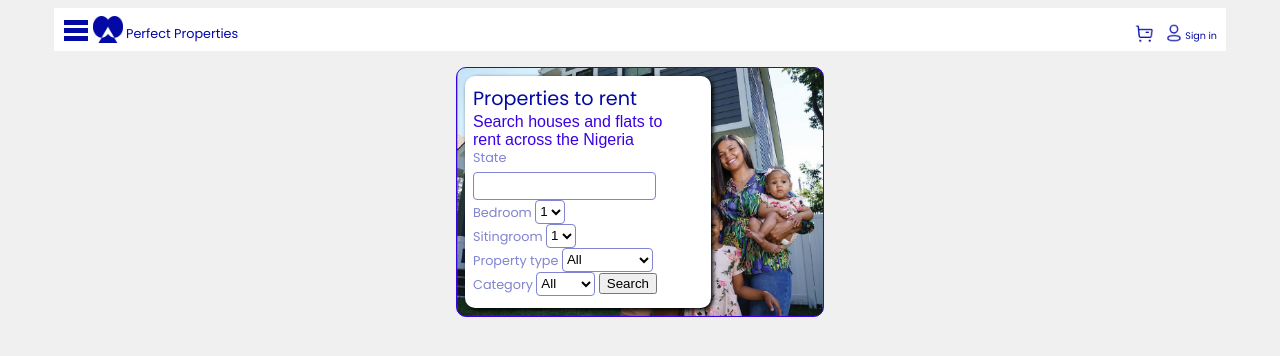
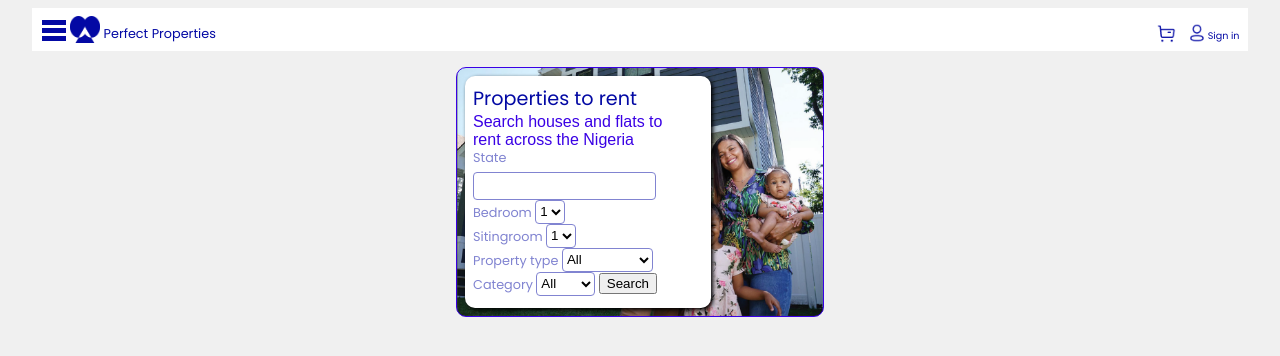
Before and after one commit to Mrsatatima/rent_app, a PHP site: page / in a window 1280 px wide. Shown: the top 356 px of the page. Run offline with PHP 8.4, Linux system fonts and the light colour scheme.

Commit message:
Fixed bug in marging

```diff
--- a/styles/base.css
+++ b/styles/base.css
@@ -67,7 +67,6 @@ body{
   align-items: flex-end;
   margin: .5rem auto;
   padding: .5rem;
-  width: 95%;
   background-color: var(--color-primary-white-500);
 }
 
@@ -85,9 +84,9 @@ body{
   height: 100%;
 }
 
-#side-nav nav{
+/* #side-nav nav{
 margin-left: .5rem;
-}
+} */
 
 .nav-heading{
   display: flex;
```
